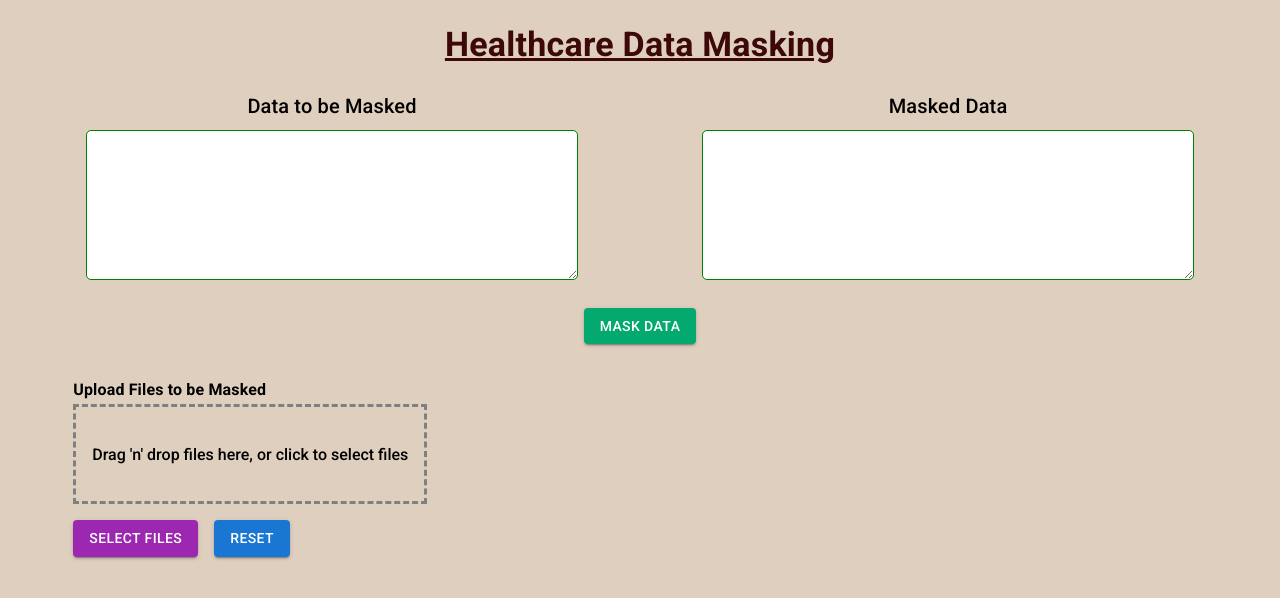
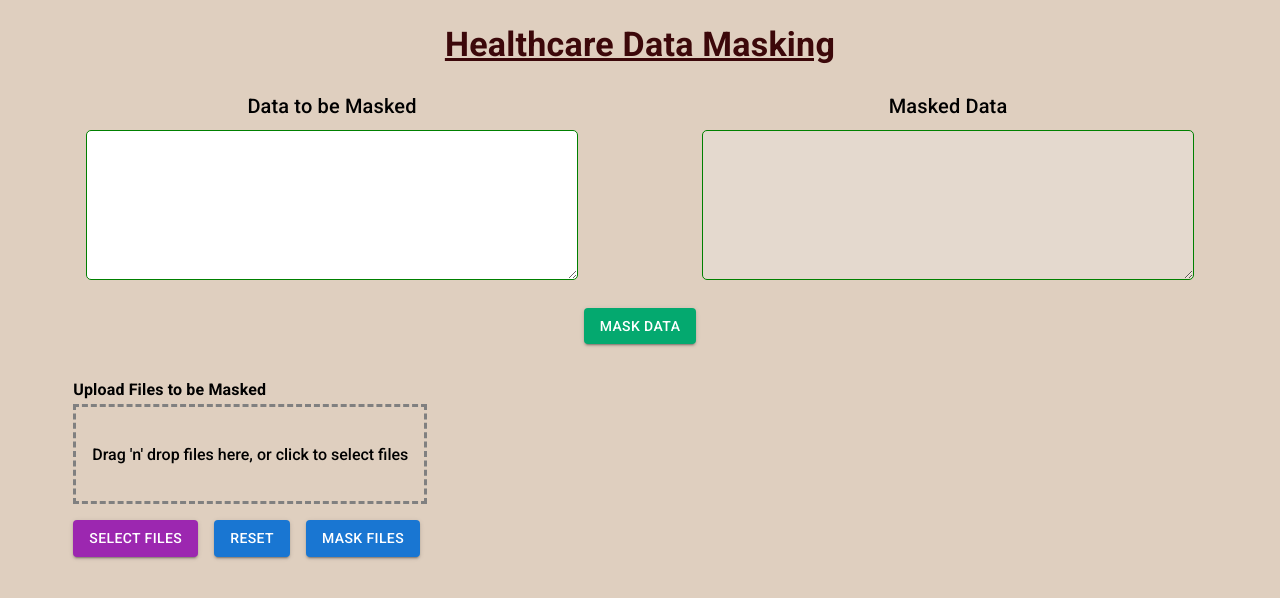
Before and after one commit to nimritee/clinical-dataMasking, a React (Create React App) app in the folder Front_End/: page / in a window 1280 px wide. Shown: the top 598 px of the page. Built offline with nearby package versions, Linux system fonts and the light colour scheme.

Commit message:
apis added

```diff
--- a/Front_End/package.json
+++ b/Front_End/package.json
@@ -13,6 +13,8 @@
     "@types/node": "^16.11.62",
     "@types/react": "^18.0.21",
     "@types/react-dom": "^18.0.6",
+    "axios": "^1.0.0",
+    "fs": "0.0.1-security",
     "react": "^18.2.0",
     "react-dom": "^18.2.0",
     "react-dropzone": "^14.2.2",
--- a/Front_End/src/App.tsx
+++ b/Front_End/src/App.tsx
@@ -1,30 +1,67 @@
-import React from 'react';
-import './App.css';
-import { Box, Typography } from '@mui/material';
-import TextAreaWithTitle from './components/TextAreaWithTitle';
-import { MaskButton } from './components/MaskButton';
-import UploadFilesSection from './components/UploadFilesSection';
+import React, { useState } from "react";
+import "./App.css";
+import { Box, Typography } from "@mui/material";
+import TextAreaWithTitle from "./components/TextAreaWithTitle";
+import { MaskButton } from "./components/MaskButton";
+import UploadFilesSection from "./components/UploadFilesSection";
+import axios from "axios";
+var FormData = require('form-data');
+
+const BASE_URL = "http://127.0.0.1:5000/";
 
 function App() {
+  const [text, setText] = useState('')
+  const [outputText, setOutputText] = useState('')
+
+
+  async function getUser() {
+    try {
+      console.log(text)
+      var data = new FormData();
+      data.append(
+        "input_data",
+        text
+      );
+
+      const response = await axios.post(BASE_URL+"mask",data);
+      console.log(response.data);
+      setOutputText(response.data)
+    } catch (error) {
+      console.error(error);
+    }
+  }
+
   return (
     <div className="App">
       {/* APP TITLE */}
       <Box mb={2}>
-        <Typography variant='h4' className='app-title'>Healthcare Data Masking</Typography>
+        <Typography variant="h4" className="app-title">
+          Healthcare Data Masking
+        </Typography>
       </Box>
 
       {/* TEXT AREAS SECTION */}
-      <Box display='flex' justifyContent={'space-between'} my={3}>
-        <TextAreaWithTitle title='Data to be Masked'/>
-        <TextAreaWithTitle title='Masked Data'/>
+      <Box display="flex" justifyContent={"space-between"} my={3}>
+        <TextAreaWithTitle title="Data to be Masked" text={text} setText={setText} disable={false} />
+        <TextAreaWithTitle title="Masked Data" text={outputText} disable={true} />
       </Box>
       <Box>
-        <MaskButton variant='contained' className='mask-btn'>MASK DATA</MaskButton>
+        <MaskButton variant="contained" className="mask-btn" onClick={getUser} >
+          MASK DATA
+        </MaskButton>
       </Box>
 
       {/* UPLOAD FILES SECTION */}
-      <Box display='flex' flexDirection={'column'} alignItems='flex-start' mt={4} ml={'4%'}>
-        <Typography variant='subtitle1'><b>Upload Files to be Masked</b></Typography>
+      <Box
+        display="flex"
+        flexDirection={"column"}
+        alignItems="flex-start"
+        mt={4}
+        ml={"4%"}
+      >
+        <Typography variant="subtitle1">
+          <b>Upload Files to be Masked</b>
+        </Typography>
         <UploadFilesSection />
       </Box>
     </div>
--- a/Front_End/src/components/TextAreaWithTitle/index.js
+++ b/Front_End/src/components/TextAreaWithTitle/index.js
@@ -3,16 +3,15 @@ import React, { useState } from 'react'
 
 function TextAreaWithTitle(props) {
   const {title} = props
-  const [text, setText] = useState('')
   const textChangeHandler = (e) => {
-    setText(e.target.value)
+    props.setText(e.target.value)
   }
   return (
     <Box flex={1}>
       <Box mb={1}>
         <Typography variant='h6'>{title}</Typography>
       </Box>
-      <textarea value={text} onChange={textChangeHandler} className='textarea' />
+      <textarea value={props.text} onChange={textChangeHandler} className='textarea' disabled={props.disable}/>
     </Box>
   )
 }
--- a/Front_End/src/components/UploadFilesSection/index.js
+++ b/Front_End/src/components/UploadFilesSection/index.js
@@ -1,48 +1,100 @@
-import { Box, Button, Typography } from '@mui/material'
-import React, {useCallback, useEffect, useState} from 'react'
-import {useDropzone} from 'react-dropzone'
+import { Box, Button, Typography } from "@mui/material";
+import React, { useCallback, useEffect, useState } from "react";
+import { useDropzone } from "react-dropzone";
+import axios from "axios";
+var FormData = require('form-data');
 
 function UploadFilesSection() {
-  const {acceptedFiles, getRootProps, getInputProps, isDragActive} = useDropzone({maxFiles: 2})
-  const [uploadedFiles, setUploadedFiles] = useState([])
-  const files = uploadedFiles.map(file => (
+  const { acceptedFiles, getRootProps, getInputProps, isDragActive } =
+    useDropzone({ maxFiles: 2 });
+  const [uploadedFiles, setUploadedFiles] = useState([]);
+  const files = uploadedFiles.map((file) => (
     <Box key={file.path}>
-        <Typography variant='body1' key={`${file.path}.name`}><b>File name:</b> {file.path}</Typography>
-        <Typography variant='body1' key={`${file.path}.size`}><b>Size:</b> {file.size} bytes</Typography>
+      <Typography variant="body1" key={`${file.path}.name`}>
+        <b>File name:</b> {file.path}
+      </Typography>
+      <Typography variant="body1" key={`${file.path}.size`}>
+        <b>Size:</b> {file.size} bytes
+      </Typography>
     </Box>
   ));
+  const BASE_URL = "http://127.0.0.1:5000/";
 
-  useEffect(()=>{
-    setUploadedFiles(acceptedFiles)
-  }, [acceptedFiles])
+  async function maskFiles(){
+    console.log(uploadedFiles)
 
-  const onResetClickHandler = useCallback(()=>{
-    setUploadedFiles([])
-  },[])
+    var data = new FormData();
+    // console.log("df",data.getHeaders())
+    for(let file of uploadedFiles){
+      data.append('file',
+      file );
+    }
+    const response = await axios.post(BASE_URL+"mask",data,{
+      responseType:"blob",
+      headers: {
+        headers: {
+          'Content-Type': 'application/json'
+        }
+      }
+    });
+
+    console.log(response.data);
+    var blob = new Blob([response.data], {
+        type: response.headers['content-type']
+    });
+    console.log(blob);
+    const url = window.URL.createObjectURL(blob);
+    const link = document.createElement('a');
+    link.href = url;
+    link.setAttribute('download', 'output.zip'); //or any other extension
+    document.body.appendChild(link);
+    link.click();
+  }
+
+  useEffect(() => {
+    setUploadedFiles(acceptedFiles);
+  }, [acceptedFiles]);
+
+  const onResetClickHandler = useCallback(() => {
+    setUploadedFiles([]);
+  }, []);
 
   const { onClick } = getRootProps();
 
+
+
   return (
     <Box>
-        <Box {...getRootProps()} className='file-drop-section'>
-            <input {...getInputProps()} />
-            {
-                isDragActive ?
-                <p>Drop the files here ...</p> :
-                <p>Drag 'n' drop files here, or click to select files</p>
-            }
+      <Box {...getRootProps()} className="file-drop-section">
+        <input {...getInputProps()} />
+        {isDragActive ? (
+          <p>Drop the files here ...</p>
+        ) : (
+          <p>Drag 'n' drop files here, or click to select files</p>
+        )}
+      </Box>
+      {uploadedFiles.length > 0 && (
+        <Box pt={2} textAlign="left">
+          {files}
         </Box>
-        { uploadedFiles.length>0 && <Box pt={2} textAlign='left'>
-            {files}
-        </Box>}
-        <Box textAlign={'left'} mt={2} display='flex'>
-            <Box mr={2}>
-                <Button color='secondary' variant='contained' onClick={onClick}>Select Files</Button>
-            </Box>
-            <Button variant='contained' onClick={onResetClickHandler}>Reset</Button>
+      )}
+      <Box textAlign={"left"} mt={2} display="flex">
+        <Box mr={2}>
+          <Button color="secondary" variant="contained" onClick={onClick}>
+            Select Files
+          </Button>
         </Box>
+        <Button variant="contained" onClick={onResetClickHandler}>
+          Reset
+        </Button>
+        <Box  ml={2}>
+        <Button variant="contained" onClick={maskFiles}>
+          Mask files
+        </Button>
+        </Box>
+      </Box>
     </Box>
-  )
+  );
 }
 
-export default UploadFilesSection
+export default UploadFilesSection;
```
Also changed, not shown: 2 other files (tests, documents, lock files or other folders).
